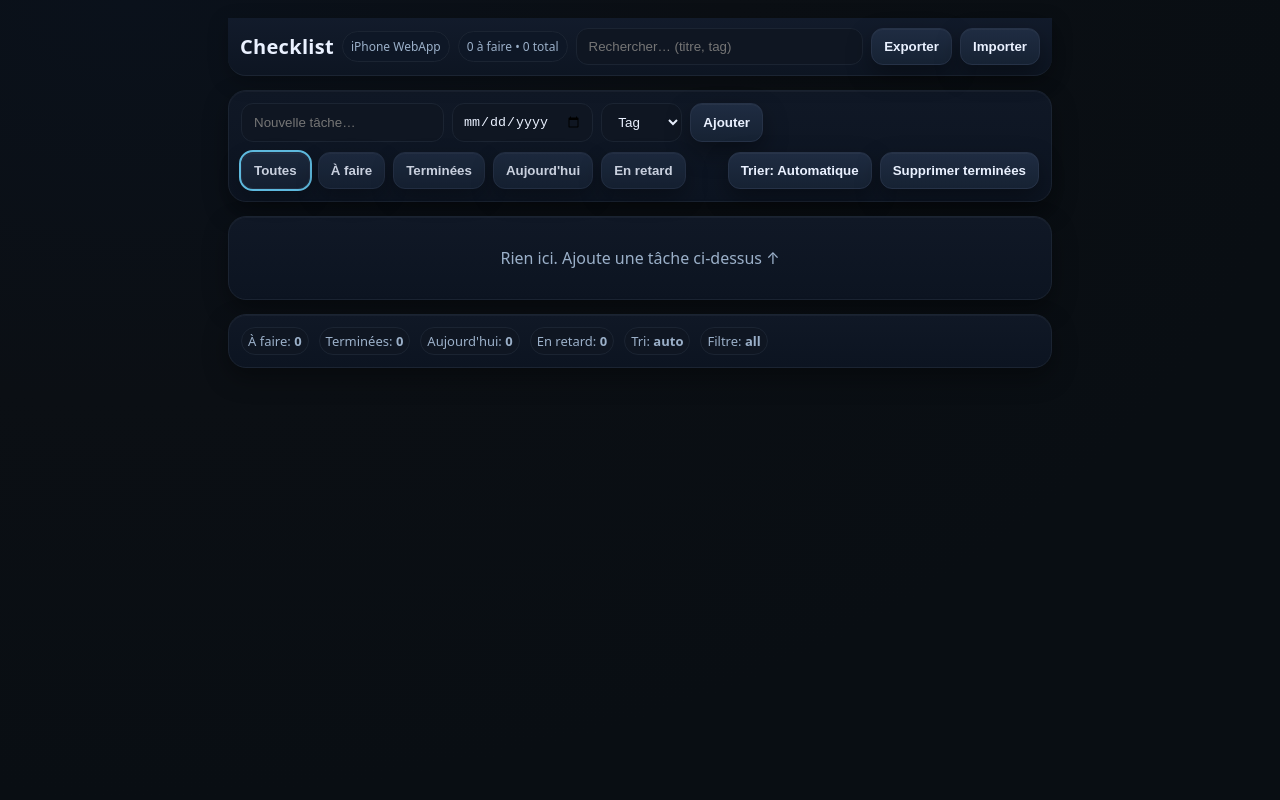
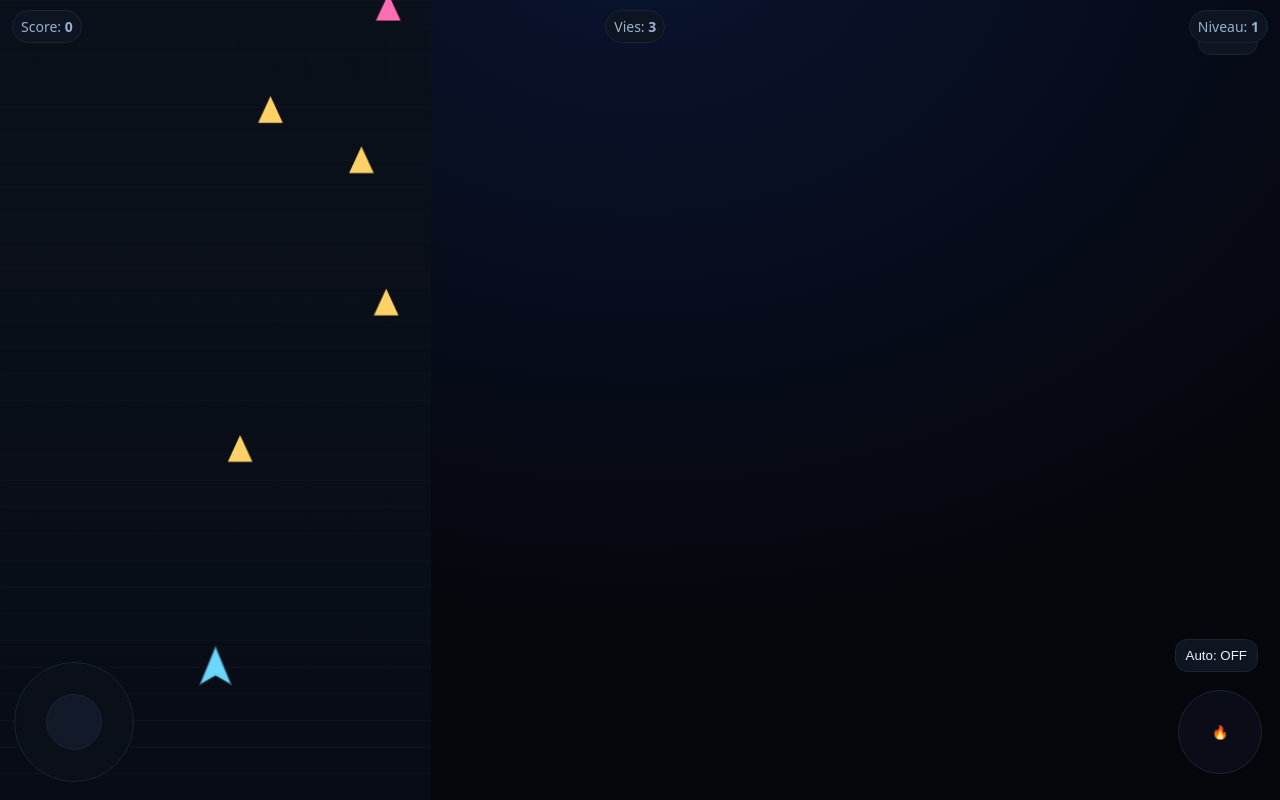
Before and after one commit to QuentinJez1/Iphone, a plain HTML site: page index.html in a window 1280 px wide. Drawn offline with Linux system fonts and the light colour scheme.

Commit message:
Update index.html

```diff
--- a/index.html
+++ b/index.html
@@ -6,276 +6,204 @@
   <!-- iPhone WebApp full screen -->
   <meta name="apple-mobile-web-app-capable" content="yes">
   <meta name="apple-mobile-web-app-status-bar-style" content="black-translucent">
-  <meta name="apple-mobile-web-app-title" content="Checklist">
-  <title>Checklist — iPhone WebApp</title>
+  <meta name="apple-mobile-web-app-title" content="Vaisseau">
+  <title>Vaisseau — iPhone WebApp</title>
   <style>
     :root{
-      --bg:#0b0f14;--panel:#101826;--panel2:#0c1421;--text:#eaf1ff;--muted:#9bb0c9;--accent:#6dd6ff;--ok:#9bff9b;--danger:#ff6d83;--warn:#ffd166;--border:#1b2432;--shadow:0 10px 24px rgba(0,0,0,.35), inset 0 1px 0 rgba(255,255,255,.04);
-      --radius:18px;--radius-sm:12px
+      --bg:#05070d;--panel:#0b111a;--grid:#101525;--text:#eaf1ff;--muted:#9bb0c9;--accent:#6dd6ff;--ok:#9bff9b;--warn:#ffd166;--danger:#ff6d83;
     }
-    *{box-sizing:border-box}
-    html,body{height:100%}
-    body{margin:0;background:radial-gradient(1200px 800px at 10% 0%, #0a111b 0%, #0b0f14 50%, #090e13 100%);color:var(--text);font-family:System-ui,-apple-system,Segoe UI,Roboto,Ubuntu,Cantarell,'Helvetica Neue',Arial,'Noto Sans',sans-serif;-webkit-tap-highlight-color: transparent;}
-    .app{max-width:860px;margin:0 auto;padding:18px;display:grid;gap:14px}
-    header{position:sticky;top:0;z-index:5;background:linear-gradient(180deg,#121b2b,#0d1522);border-bottom:1px solid var(--border);box-shadow:0 6px 20px rgba(0,0,0,.25);padding:10px 12px;border-radius:0 0 var(--radius) var(--radius)}
-    .row{display:flex;gap:8px;align-items:center}
-    .title{font-size:20px;font-weight:800;letter-spacing:.3px}
-    .badge{font-size:12px;border:1px solid var(--border);background:#0e1726;color:var(--muted);padding:6px 8px;border-radius:999px}
-    .search{flex:1;display:flex;gap:8px}
-    .search input{flex:1;border-radius:12px;border:1px solid var(--border);background:#0f1622;color:var(--text);padding:10px 12px;outline:none}
+    *{box-sizing:border-box;-webkit-user-select:none;user-select:none}
+    html,body{height:100%;}
+    body{margin:0;background:radial-gradient(900px 700px at 50% -10%, #0a1430, #05070d);color:var(--text);font-family:System-ui,-apple-system,Segoe UI,Roboto,Ubuntu,Arial,sans-serif;overflow:hidden;-webkit-tap-highlight-color:transparent}
+    .hud{position:fixed;top:0;left:0;right:0;display:flex;justify-content:space-between;gap:8px;padding:10px 12px;color:var(--muted);font-size:14px;z-index:5;pointer-events:none}
+    .chip{border:1px solid #1b2432;background:#0e1522;border-radius:999px;padding:6px 8px;pointer-events:auto}
+    canvas{position:fixed;inset:0;display:block;}
 
-    .panel{background:linear-gradient(180deg,var(--panel),var(--panel2));border:1px solid var(--border);border-radius:var(--radius);box-shadow:var(--shadow);padding:12px}
-    .stats{display:flex;gap:10px;flex-wrap:wrap;color:var(--muted);font-size:13px}
+    /* Touch controls */
+    .controls{position:fixed;inset:0;pointer-events:none}
+    .stick{position:absolute;left:14px;bottom:18px;width:120px;height:120px;border-radius:999px;border:1px solid #1b2432;background:rgba(15,22,34,.35);backdrop-filter:blur(2px);pointer-events:auto}
+    .stick .nub{position:absolute;left:50%;top:50%;transform:translate(-50%,-50%);width:56px;height:56px;border-radius:999px;border:1px solid #1b2432;background:rgba(20,28,44,.9)}
+    .fire{position:absolute;right:18px;bottom:26px;width:84px;height:84px;border-radius:999px;border:1px solid #1b2432;background:rgba(20,28,44,.35);display:grid;place-items:center;font-weight:800;color:#ffd166;pointer-events:auto}
+    .autofire{position:absolute;right:22px;bottom:128px}
+    .pause{position:absolute;right:22px;top:22px}
 
-    .new{display:flex;gap:8px}
-    .new input, .new select{border-radius:12px;border:1px solid var(--border);background:#0f1622;color:var(--text);padding:10px 12px;outline:none}
-    .new input[type="date"]{padding:9px 10px}
-    .btn{appearance:none;border:none;border-radius:12px;padding:10px 12px;background:linear-gradient(180deg,#1f2c42,#162233);border:1px solid #263247;color:var(--text);cursor:pointer;box-shadow:var(--shadow);font-weight:700}
-    .btn:disabled{opacity:.6}
-
-    .toolbar{display:flex;gap:8px;flex-wrap:wrap}
-    .filter .btn{opacity:.85}
-    .filter .btn.active{outline:2px solid var(--accent)}
-
-    .list{display:flex;flex-direction:column;gap:8px}
-    .item{display:grid;grid-template-columns: 28px 1fr auto;gap:10px;align-items:center;border:1px solid var(--border);background:linear-gradient(180deg,#0d1522,#0a111a);border-radius:14px;padding:10px;touch-action:manipulation}
-    .item.done{opacity:.7}
-    .handle{cursor:grab;font-size:18px;opacity:.6}
-    .checkbox{width:22px;height:22px;border:1px solid var(--border);border-radius:6px;background:#0f1622;display:inline-grid;place-items:center}
-    .checkbox input{appearance:none;width:100%;height:100%;margin:0;border-radius:6px}
-    .checkbox input:checked{background:linear-gradient(180deg,#184e35,#0e3021);border:1px solid #20563d}
-
-    .content{display:flex;flex-direction:column}
-    .titleline{display:flex;gap:8px;align-items:center}
-    .titleline input[type="text"]{flex:1;background:transparent;border:none;outline:none;color:var(--text);font-weight:700}
-    .meta{font-size:12px;color:var(--muted);display:flex;gap:10px;flex-wrap:wrap}
-    .chip{border:1px solid var(--border);background:#0f1622;border-radius:999px;padding:4px 6px}
-
-    .actions{display:flex;gap:6px}
-    .iconbtn{appearance:none;border:1px solid var(--border);background:#0f1622;border-radius:10px;padding:8px;cursor:pointer;color:var(--muted)}
-    .iconbtn:hover{color:var(--text)}
-
-    .empty{padding:18px;text-align:center;color:var(--muted)}
-
-    .toast{position:fixed;left:50%;bottom:22px;transform:translateX(-50%);background:rgba(16,24,38,.9);border:1px solid var(--border);border-radius:12px;padding:8px 12px;display:none}
+    .btn{appearance:none;border:1px solid #1b2432;background:#0f1622;color:var(--text);border-radius:12px;padding:8px 10px;pointer-events:auto}
+    .toast{position:fixed;left:50%;bottom:24px;transform:translateX(-50%);background:rgba(16,24,38,.9);border:1px solid #1b2432;border-radius:12px;padding:8px 12px;display:none;z-index:10}
     .toast.show{display:block}
 
-    @media (max-width:760px){
-      .new{flex-direction:column}
-      .new .row{width:100%}
-    }
+    .overlay{position:fixed;inset:0;display:none;align-items:center;justify-content:center;z-index:9;background:rgba(5,7,13,.5)}
+    .card{background:linear-gradient(180deg,#111a2a,#0c1421);border:1px solid #1b2432;border-radius:16px;padding:16px 18px;text-align:center;max-width:340px}
+    .title{font-weight:800;margin-bottom:6px}
   </style>
 </head>
 <body>
-  <div class="app">
-    <header>
-      <div class="row" style="justify-content:space-between">
-        <div class="row">
-          <div class="title">Checklist</div>
-          <span class="badge">iPhone WebApp</span>
-          <span class="badge" id="badgeCount">0 tâches</span>
-        </div>
-        <div class="search">
-          <input id="q" type="search" placeholder="Rechercher… (titre, tag)" />
-          <button class="btn" id="btnExport" title="Exporter JSON">Exporter</button>
-          <button class="btn" id="btnImport" title="Importer JSON">Importer</button>
-        </div>
+  <canvas id="game" width="420" height="780" aria-label="Jeu de vaisseau spatial"></canvas>
+  <div class="hud">
+    <div class="chip">Score: <b id="score">0</b></div>
+    <div class="chip">Vies: <b id="lives">3</b></div>
+    <div class="chip">Niveau: <b id="level">1</b></div>
+  </div>
+  <div class="controls">
+    <div class="stick" id="stick"><div class="nub" id="nub"></div></div>
+    <button class="fire" id="fire">🔥</button>
+    <button class="btn autofire" id="btnAuto">Auto: OFF</button>
+    <button class="btn pause" id="btnPause">Pause</button>
+  </div>
+
+  <div class="overlay" id="overlay">
+    <div class="card">
+      <div class="title" id="ovTitle">Pause</div>
+      <div id="ovHint" style="color:var(--muted)">Touchez « Reprendre » pour continuer</div>
+      <div style="margin-top:10px;display:flex;gap:8px;justify-content:center">
+        <button class="btn" id="btnResume">Reprendre</button>
+        <button class="btn" id="btnRestart">Rejouer</button>
       </div>
-    </header>
-
-    <section class="panel">
-      <div class="new">
-        <input id="newTitle" type="text" placeholder="Nouvelle tâche…" />
-        <input id="newDate" type="date" />
-        <select id="newTag">
-          <option value="">Tag</option>
-          <option>Perso</option>
-          <option>École</option>
-          <option>Projet</option>
-        </select>
-        <button class="btn" id="btnAdd">Ajouter</button>
-      </div>
-      <div style="display:flex;justify-content:space-between;align-items:center;margin-top:10px">
-        <div class="toolbar filter">
-          <button class="btn active" data-filter="all">Toutes</button>
-          <button class="btn" data-filter="open">À faire</button>
-          <button class="btn" data-filter="done">Terminées</button>
-          <button class="btn" data-filter="today">Aujourd'hui</button>
-          <button class="btn" data-filter="late">En retard</button>
-        </div>
-        <div class="toolbar">
-          <button class="btn" id="btnSort">Trier: Automatique</button>
-          <button class="btn" id="btnClear">Supprimer terminées</button>
-        </div>
-      </div>
-    </section>
-
-    <section class="panel">
-      <div id="list" class="list"></div>
-      <div id="empty" class="empty">Rien ici. Ajoute une tâche ci-dessus ↑</div>
-    </section>
-
-    <section class="panel stats" id="stats"></section>
+    </div>
   </div>
 
   <div class="toast" id="toast"></div>
 
 <script>
-// ===== Utils
-const $ = s=>document.querySelector(s);
-const el = (t,cls)=>{const e=document.createElement(t);if(cls)e.className=cls;return e};
-const fmtDate = (d)=> d? new Date(d).toLocaleDateString('fr-FR',{year:'2-digit',month:'2-digit',day:'2-digit'}) : '—';
-const todayStr = ()=> new Date().toISOString().slice(0,10);
-function toast(m){ const t=$('#toast'); t.textContent=m; t.classList.add('show'); setTimeout(()=>t.classList.remove('show'),1200); }
+// ===== Helpers
+const $=s=>document.querySelector(s);
+function toast(m){ const t=$('#toast'); t.textContent=m; t.classList.add('show'); setTimeout(()=>t.classList.remove('show'),1000); }
+function clamp(v,a,b){ return Math.max(a, Math.min(b,v)); }
 
-// ===== State
-let state = { sort:'auto', filter:'all', q:'', items:[] };
-const KEY='checklist.v1';
+// ===== Canvas sizing (portrait mobile)
+const cvs = $('#game'); const ctx = cvs.getContext('2d');
+function resize(){
+  const w = window.innerWidth, h = window.innerHeight; // portrait expected
+  const targetRatio = 420/780; // design base
+  let cw = w, ch = h;
+  if(cw/ch > targetRatio){ cw = ch*targetRatio; } else { ch = cw/targetRatio; }
+  cvs.style.width = cw+'px'; cvs.style.height = ch+'px';
+  // keep internal resolution fixed for simplicity; could scale for retina if needed
+}
+window.addEventListener('resize', resize); resize();
 
-function save(){ localStorage.setItem(KEY, JSON.stringify(state)); }
-function load(){ try{ const s=JSON.parse(localStorage.getItem(KEY)||'null'); if(s) state=s; }catch{} }
+// ===== Game State
+const state = {
+  running:true, paused:false,
+  score:0, lives:3, level:1,
+  player:{ x:210, y:650, vx:0, vy:0, speed:240, cooldown:0 },
+  bullets:[], enemies:[], particles:[], powerups:[],
+  spawnTimer:0, spawnRate:1.0, autoFire:false,
+};
 
-// ===== Items ops
-function addItem(title, date, tag){
-  title = (title||'').trim(); if(!title) return toast('Titre vide');
-  const it = { id: crypto.randomUUID(), title, done:false, date: date||'', tag: (tag||'').trim() };
-  state.items.unshift(it); save(); render(); }
+// ===== Input (virtual stick + fire)
+const stick = $('#stick'); const nub = $('#nub'); const fireBtn = $('#fire');
+let stickActive=false, stickCenter={x:0,y:0}, stickVec={x:0,y:0};
+function getPos(e){ const r=stick.getBoundingClientRect(); const p=(e.touches? e.touches[0]: e); return {x:p.clientX - r.left, y:p.clientY - r.top} }
+function startStick(e){ stickActive=true; const r=stick.getBoundingClientRect(); stickCenter={x:r.width/2,y:r.height/2}; moveStick(e); }
+function moveStick(e){ if(!stickActive) return; const p=getPos(e); const dx=p.x-stickCenter.x, dy=p.y-stickCenter.y; const max=48; let len=Math.hypot(dx,dy); const k = len>0? Math.min(1, len/max):0; stickVec={ x: (dx/ (len||1)) * k, y: (dy/ (len||1)) * k}; nub.style.transform = `translate(${(stickCenter.x + stickVec.x*max)-28}px, ${(stickCenter.y + stickVec.y*max)-28}px)`; }
+function endStick(){ stickActive=false; stickVec={x:0,y:0}; nub.style.transform='translate(-50%,-50%)'; }
+stick.addEventListener('pointerdown', e=>{ e.preventDefault(); startStick(e); });
+stick.addEventListener('pointermove', e=>{ e.preventDefault(); moveStick(e); });
+stick.addEventListener('pointerup', endStick); stick.addEventListener('pointercancel', endStick); stick.addEventListener('pointerleave', e=>{ if(!e.buttons) endStick(); });
 
-function toggleDone(id){ const it=state.items.find(x=>x.id===id); if(!it) return; it.done=!it.done; save(); render(); }
-function removeItem(id){ state.items = state.items.filter(x=>x.id!==id); save(); render(); }
-function clearDone(){ const n=state.items.filter(x=>x.done).length; state.items = state.items.filter(x=>!x.done); save(); render(); toast(`Supprimé ${n} ✔️`); }
-function updateTitle(id, val){ const it=state.items.find(x=>x.id===id); if(!it) return; it.title=val.trim(); save(); render(); }
-function updateDate(id, val){ const it=state.items.find(x=>x.id===id); if(!it) return; it.date=val; save(); render(); }
-function updateTag(id, val){ const it=state.items.find(x=>x.id===id); if(!it) return; it.tag=val.trim(); save(); render(); }
+let firing=false; fireBtn.addEventListener('pointerdown', ()=>{ firing=true; fire(); });
+window.addEventListener('pointerup', ()=>{ firing=false; });
+$('#btnAuto').onclick = ()=>{ state.autoFire=!state.autoFire; $('#btnAuto').textContent = 'Auto: ' + (state.autoFire?'ON':'OFF'); toast(state.autoFire?'Auto ON':'Auto OFF'); };
+$('#btnPause').onclick = ()=> pause(true);
+$('#btnResume').onclick = ()=> pause(false);
+$('#btnRestart').onclick = restart;
 
-// Drag reorder (desktop + touch)
-let dragId=null; let dragIndex=-1;
-function onDragStart(e,id){ dragId=id; dragIndex = state.items.findIndex(x=>x.id===id); e.dataTransfer?.setData('text/plain', id); e.currentTarget.style.opacity=.5; }
-function onDragEnd(e){ e.currentTarget.style.opacity=''; dragId=null; dragIndex=-1; }
-function onDragOver(e,overId){ e.preventDefault(); if(!dragId || overId===dragId) return; const overIndex = state.items.findIndex(x=>x.id===overId); if(overIndex===-1) return; if(overIndex===dragIndex) return; // swap
-  const tmp = state.items[dragIndex]; state.items.splice(dragIndex,1); state.items.splice(overIndex,0,tmp); dragIndex=overIndex; save(); render(); }
-
-// ===== Filters & sort
-function matchFilter(it){
-  const q = (state.q||'').toLowerCase();
-  const matchesQ = !q || it.title.toLowerCase().includes(q) || (it.tag||'').toLowerCase().includes(q);
-  const due = it.date || '';
-  const today = todayStr();
-  const isLate = !!due && !it.done && due < today;
-  const isToday = !!due && due === today;
-  let ok=true;
-  if(state.filter==='open') ok = !it.done;
-  else if(state.filter==='done') ok = it.done;
-  else if(state.filter==='today') ok = isToday;
-  else if(state.filter==='late') ok = isLate;
-  return matchesQ && ok;
+// ===== Entities
+function spawnEnemy(){
+  const type = Math.random()<0.75? 'basic':'sine';
+  const x = 30 + Math.random()*(cvs.width-60); const y=-20;
+  const speed = 50 + Math.random()*60 + state.level*4;
+  const hp = type==='basic'? 1 : 2;
+  state.enemies.push({x,y, vx:0, vy:speed, type, t:0, hp});
 }
 
-function sortItems(list){
-  if(state.sort==='auto'){
-    // 1) non terminées par date (today -> bientôt -> vides)  2) terminées à la fin
-    return list.slice().sort((a,b)=>{
-      if(a.done!==b.done) return a.done?1:-1;
-      const ad=a.date||'9999-12-31', bd=b.date||'9999-12-31';
-      if(ad!==bd) return ad<bd?-1:1; // plus proche d'abord
-      return a.title.localeCompare(b.title);
-    });
-  } else if(state.sort==='alpha'){
-    return list.slice().sort((a,b)=> a.title.localeCompare(b.title));
-  } else if(state.sort==='manual'){
-    return state.items; // ordre interne (modifiable par drag)
+function fire(){ if(state.player.cooldown>0) return; state.bullets.push({x:state.player.x, y:state.player.y-18, vy:-420, r:3}); state.player.cooldown = 0.16; }
+
+function explode(x,y,color='#a0eaff',n=10){ for(let i=0;i<n;i++){ const a=Math.random()*Math.PI*2; const s=60+Math.random()*120; state.particles.push({x,y, vx:Math.cos(a)*s, vy:Math.sin(a)*s, life:0.6}); } }
+
+// ===== Update & Draw
+let last=0;
+function loop(ts){ if(!state.running) return; const t=ts/1000; const dt = last? Math.min(0.033, t-last): 0; last=t; if(!state.paused){ update(dt); draw(); } requestAnimationFrame(loop); }
+
+function update(dt){
+  // player
+  state.player.vx = stickVec.x * state.player.speed;
+  state.player.vy = stickVec.y * state.player.speed;
+  state.player.x = clamp(state.player.x + state.player.vx*dt, 20, cvs.width-20);
+  state.player.y = clamp(state.player.y + state.player.vy*dt, 80, cvs.height-20);
+  state.player.cooldown = Math.max(0, state.player.cooldown - dt);
+  if((firing || state.autoFire) && state.player.cooldown===0) fire();
+
+  // bullets
+  for(const b of state.bullets){ b.y += b.vy*dt; }
+  state.bullets = state.bullets.filter(b=> b.y>-10);
+
+  // enemies spawn
+  state.spawnTimer -= dt; if(state.spawnTimer<=0){ state.spawnTimer = Math.max(0.2, 1.2 - state.level*0.06); spawnEnemy(); }
+  for(const e of state.enemies){
+    e.t += dt; if(e.type==='sine'){ e.x += Math.sin(e.t*3.2)*40*dt; }
+    e.y += e.vy*dt; if(e.y>cvs.height+40){ loseLife(); removeEnemy(e); }
   }
-  return list;
+  // collisions
+  for(const e of [...state.enemies]){
+    for(const b of [...state.bullets]){
+      if(Math.hypot(e.x-b.x, e.y-b.y)<18){ // hit
+        e.hp--; state.bullets.splice(state.bullets.indexOf(b),1);
+        if(e.hp<=0){ explode(e.x,e.y); addScore(10); removeEnemy(e); maybeLevelUp(); }
+        break;
+      }
+    }
+    // player collision
+    if(Math.hypot(e.x-state.player.x, e.y-state.player.y)<26){ explode(e.x,e.y,'#ff6d83',14); removeEnemy(e); loseLife(); }
+  }
+
+  // particles
+  for(const p of state.particles){ p.life -= dt; p.x += p.vx*dt; p.y += p.vy*dt; }
+  state.particles = state.particles.filter(p=>p.life>0);
 }
 
-// ===== Render
-function render(){
-  const listEl = $('#list'); listEl.innerHTML='';
-  const items = sortItems(state.items.filter(matchFilter));
-  $('#badgeCount').textContent = `${state.items.filter(x=>!x.done).length} à faire • ${state.items.length} total`;
-  $('#empty').style.display = items.length? 'none':'block';
+function removeEnemy(e){ const i=state.enemies.indexOf(e); if(i>=0) state.enemies.splice(i,1); }
+function addScore(n){ state.score += n; $('#score').textContent = state.score; }
+function maybeLevelUp(){ const newLevel = 1 + Math.floor(state.score/120); if(newLevel!==state.level){ state.level=newLevel; $('#level').textContent = state.level; toast('Niveau '+state.level+' ↑'); } }
+function loseLife(){ state.lives--; $('#lives').textContent = state.lives; if(state.lives<=0){ gameOver(); } else { toast('Ouch ! -1 vie'); } }
 
-  for(const it of items){
-    const row = el('div','item'+(it.done?' done':''));
-    row.setAttribute('draggable', state.sort==='manual');
-    row.ondragstart = (e)=> onDragStart(e,it.id);
-    row.ondragend = onDragEnd;
+function draw(){
+  // background grid
+  ctx.clearRect(0,0,cvs.width,cvs.height);
+  const g=ctx.createLinearGradient(0,0,0,cvs.height); g.addColorStop(0,'#0b111a'); g.addColorStop(1,'#080d15'); ctx.fillStyle=g; ctx.fillRect(0,0,cvs.width,cvs.height);
+  ctx.strokeStyle='#101525'; ctx.lineWidth=1; ctx.globalAlpha=0.8; for(let y=0;y<cvs.height;y+=26){ ctx.beginPath(); ctx.moveTo(0.5,y+0.5); ctx.lineTo(cvs.width+0.5,y+0.5); ctx.stroke(); } ctx.globalAlpha=1;
 
-    const handle = el('div','handle'); handle.textContent='≡'; handle.title='Glisser pour réordonner';
-    const cb = el('label','checkbox'); const cbi = document.createElement('input'); cbi.type='checkbox'; cbi.checked=!!it.done; cbi.onchange=()=>toggleDone(it.id); cb.appendChild(cbi);
+  // player ship
+  drawShip(state.player.x, state.player.y, '#6dd6ff');
 
-    const content = el('div','content');
-    const line = el('div','titleline');
-    const input = document.createElement('input'); input.type='text'; input.value=it.title; input.onchange=()=>updateTitle(it.id,input.value); input.onkeydown=(e)=>{ if(e.key==='Enter') input.blur(); };
-    const tag = document.createElement('input'); tag.type='text'; tag.placeholder='tag'; tag.value=it.tag||''; tag.style.width='90px'; tag.onchange=()=>updateTag(it.id, tag.value);
-    line.appendChild(input); line.appendChild(tag);
+  // bullets
+  ctx.fillStyle='#a5ff6a'; for(const b of state.bullets){ ctx.beginPath(); ctx.arc(b.x,b.y,b.r,0,Math.PI*2); ctx.fill(); }
 
-    const meta = el('div','meta');
-    const date = document.createElement('input'); date.type='date'; date.value=it.date||''; date.onchange=()=>updateDate(it.id,date.value);
-    const dueChip = el('span','chip');
-    const t=todayStr(); const isLate = !!it.date && !it.done && it.date < t; const isToday = !!it.date && it.date===t;
-    dueChip.textContent = it.date ? (isLate? '⏰ En retard' : (isToday? '📅 Aujourd’hui' : '📌 '+fmtDate(it.date))) : '—';
-    if(isLate) dueChip.style.color='var(--warn)';
-    meta.append('Échéance:', date, dueChip);
+  // enemies
+  for(const e of state.enemies){ drawEnemy(e); }
 
-    content.append(line, meta);
-
-    const actions = el('div','actions');
-    const del = el('button','iconbtn'); del.title='Supprimer'; del.textContent='🗑'; del.onclick=()=>removeItem(it.id);
-    actions.append(del);
-
-    row.append(handle, cb, content, actions);
-
-    // allow dropping anywhere within the list
-    row.ondragover = (e)=> onDragOver(e,it.id);
-
-    listEl.appendChild(row);
-  }
-
-  // Stats
-  const open = state.items.filter(x=>!x.done).length; const done = state.items.length - open; const late = state.items.filter(x=>!x.done && x.date && x.date<todayStr()).length; const today = state.items.filter(x=>!x.done && x.date===todayStr()).length;
-  $('#stats').innerHTML = `
-    <span class="chip">À faire: <b>${open}</b></span>
-    <span class="chip">Terminées: <b>${done}</b></span>
-    <span class="chip">Aujourd'hui: <b>${today}</b></span>
-    <span class="chip">En retard: <b>${late}</b></span>
-    <span class="chip">Tri: <b>${state.sort}</b></span>
-    <span class="chip">Filtre: <b>${state.filter}</b></span>`;
+  // particles
+  ctx.fillStyle='rgba(160,234,255,.9)'; for(const p of state.particles){ ctx.globalAlpha = Math.max(0,p.life/0.6); ctx.fillRect(p.x-2,p.y-2,4,4); } ctx.globalAlpha=1;
 }
 
-// ===== Events
-$('#btnAdd').onclick = ()=>{ addItem($('#newTitle').value, $('#newDate').value, $('#newTag').value); $('#newTitle').value=''; };
-$('#btnClear').onclick = clearDone;
-$('#btnSort').onclick = ()=>{
-  state.sort = state.sort==='auto' ? 'alpha' : state.sort==='alpha' ? 'manual' : 'auto';
-  $('#btnSort').textContent = 'Trier: ' + (state.sort==='auto'?'Automatique': state.sort==='alpha'?'Alphabétique':'Manuel');
-  save(); render();
-};
+function drawShip(x,y,color){
+  ctx.save(); ctx.translate(x,y); ctx.fillStyle=color; ctx.beginPath();
+  ctx.moveTo(0,-18); ctx.lineTo(14,16); ctx.lineTo(0,8); ctx.lineTo(-14,16); ctx.closePath(); ctx.fill();
+  // glow
+  ctx.strokeStyle='rgba(109,214,255,.5)'; ctx.lineWidth=2; ctx.stroke(); ctx.restore();
+}
 
-document.querySelectorAll('[data-filter]').forEach(b=> b.onclick = ()=>{
-  document.querySelectorAll('[data-filter]').forEach(x=>x.classList.remove('active'));
-  b.classList.add('active'); state.filter=b.dataset.filter; save(); render();
-});
+function drawEnemy(e){
+  ctx.save(); ctx.translate(e.x,e.y); const c = e.type==='sine'? '#ff6db2':'#ffd166';
+  ctx.fillStyle=c; ctx.beginPath(); ctx.moveTo(0,-14); ctx.lineTo(12,12); ctx.lineTo(-12,12); ctx.closePath(); ctx.fill();
+  ctx.restore();
+}
 
-$('#q').oninput = (e)=>{ state.q = e.target.value; render(); };
+function pause(show){ state.paused=show; $('#overlay').style.display = show? 'flex':'none'; $('#ovTitle').textContent = show? 'Pause' : ''; }
+function restart(){ state.score=0; state.lives=3; state.level=1; $('#score').textContent=0; $('#lives').textContent=3; $('#level').textContent=1; state.enemies.length=0; state.bullets.length=0; state.particles.length=0; state.player.x=cvs.width/2; state.player.y=650; state.spawnTimer=0; pause(false); toast('Bonne chance !'); }
+function gameOver(){ state.paused=true; $('#overlay').style.display='flex'; $('#ovTitle').textContent='Game Over'; $('#ovHint').textContent='Rejouer pour tenter un meilleur score'; }
 
-// Export/Import JSON (pour sauvegarde/partage)
-$('#btnExport').onclick = ()=>{
-  const blob = new Blob([JSON.stringify(state.items, null, 2)], {type:'application/json'});
-  const url = URL.createObjectURL(blob); const a=document.createElement('a'); a.href=url; a.download='checklist.json'; a.click(); URL.revokeObjectURL(url);
-};
-$('#btnImport').onclick = ()=>{
-  const inp = document.createElement('input'); inp.type='file'; inp.accept='.json,application/json';
-  inp.onchange = ()=>{
-    const f=inp.files[0]; if(!f) return; const r=new FileReader(); r.onload=()=>{
-      try{ const arr=JSON.parse(r.result); if(Array.isArray(arr)){ state.items = arr.map(x=>({ id:crypto.randomUUID(), title:String(x.title||''), done:!!x.done, date:x.date||'', tag:String(x.tag||'') })); save(); render(); toast('Import réussi'); } else toast('Fichier invalide'); }
-      catch{ toast('Erreur import'); }
-    }; r.readAsText(f);
-  }; inp.click();
-};
-
-// Init
-load(); render();
+requestAnimationFrame(loop);
 </script>
 </body>
 </html>
```
